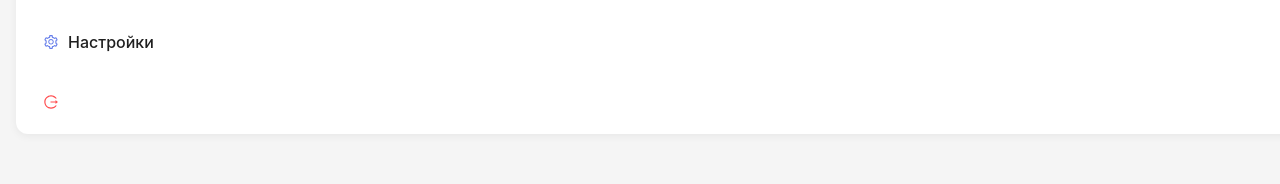
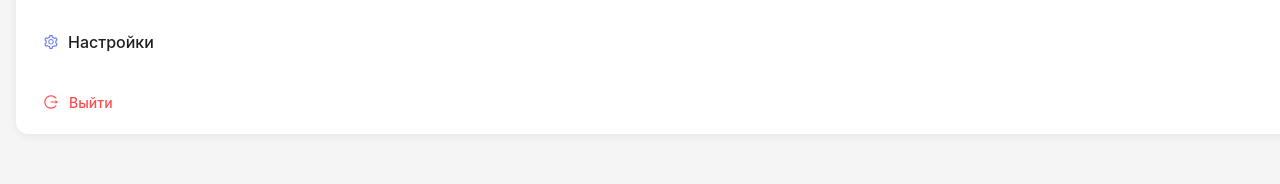
Before and after one commit to katyaaplyusnina/calories-calc, a React (Create React App) app: page / in a window 1280 px wide. Both pictures are taken after a click on the button 40 px from the left and 30 px from the top of the page. Shown: the part 298-482 px from the top of the page. Built offline with nearby package versions, Linux system fonts and the light colour scheme.

Commit message:
logout button improved

```diff
--- a/src/components/auth/LogoutButton.tsx
+++ b/src/components/auth/LogoutButton.tsx
@@ -4,7 +4,6 @@ import { logout } from '../../store/authSlice';
 import { useNavigate } from 'react-router-dom';
 import { AppDispatch } from '../../store';
 import { Button } from 'antd';
-import { LogoutOutlined } from '@ant-design/icons';
 
 const LogoutButton: React.FC = () => {
     const dispatch = useDispatch<AppDispatch>();
@@ -18,14 +17,11 @@ const LogoutButton: React.FC = () => {
     return (
         <Button
             type="text"
-            icon={<LogoutOutlined />}
             onClick={handleLogout}
             style={{
-                color: '#fff',
-                border: 'none',
-                padding: '4px 8px',
-                height: 'auto',
-                fontSize: '14px'
+                padding: 0,
+                fontWeight: 500,
+                color: 'inherit'
             }}
         >
             Выйти
```
